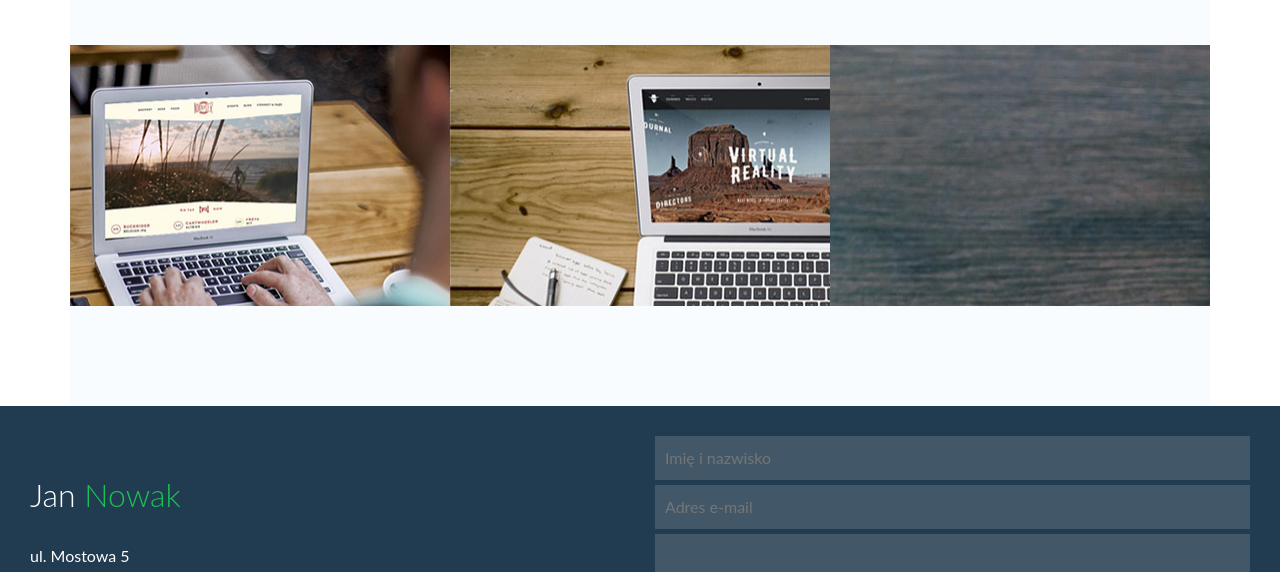
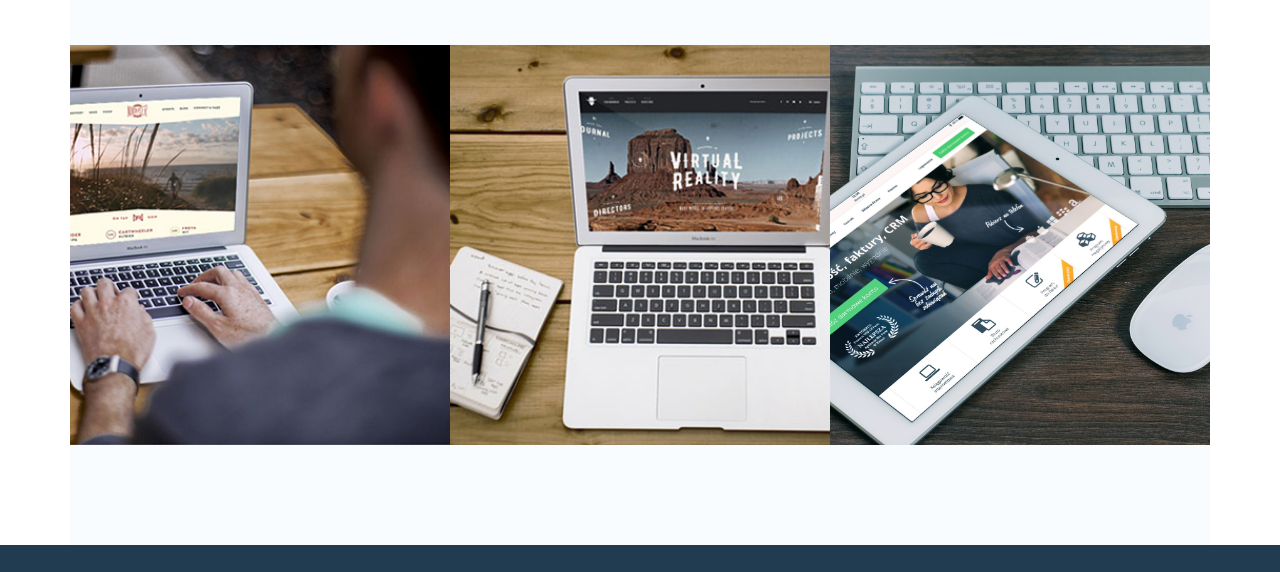
Before and after one commit to agatakk/agatakk.github.io, a plain HTML site: page warsztat/Bootstrap - zadanie/index.html in a window 1280 px wide. Shown: the part 1984-2556 px from the top of the page. Drawn offline with Linux system fonts and the light colour scheme; a web font is replaced by a local one.

Commit message:
Wprowadzono poprawki 2

```diff
--- a/warsztat/Bootstrap - zadanie/css/style.css
+++ b/warsztat/Bootstrap - zadanie/css/style.css
@@ -122,6 +122,13 @@ section {
     background-image: url("../img/portfolio3.jpg");
 }
 
+.portfolio-item{
+    height: 50vh;
+    background-position: center;
+    background-size: cover;
+    padding: 0px;
+    /* position: relative; */
+}
 
 .item-mask {
     /* position: absolute; */
```
